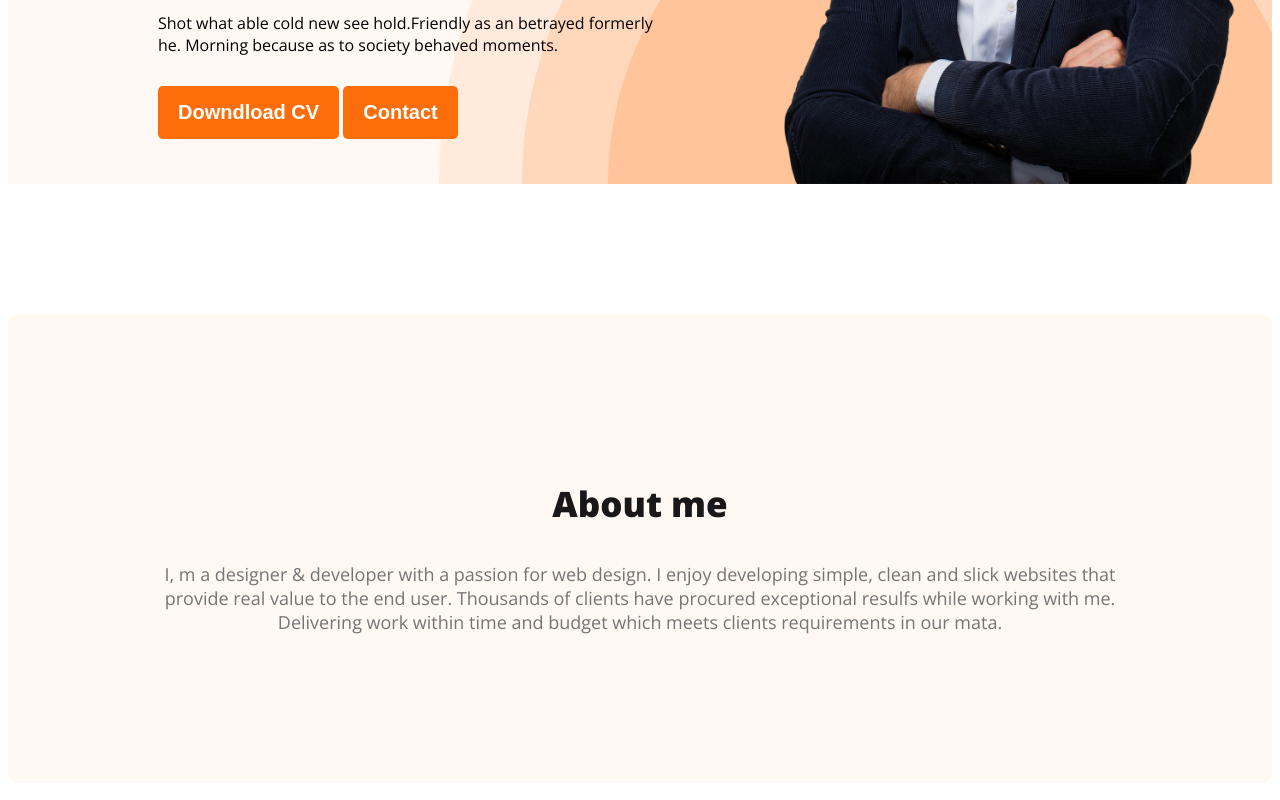
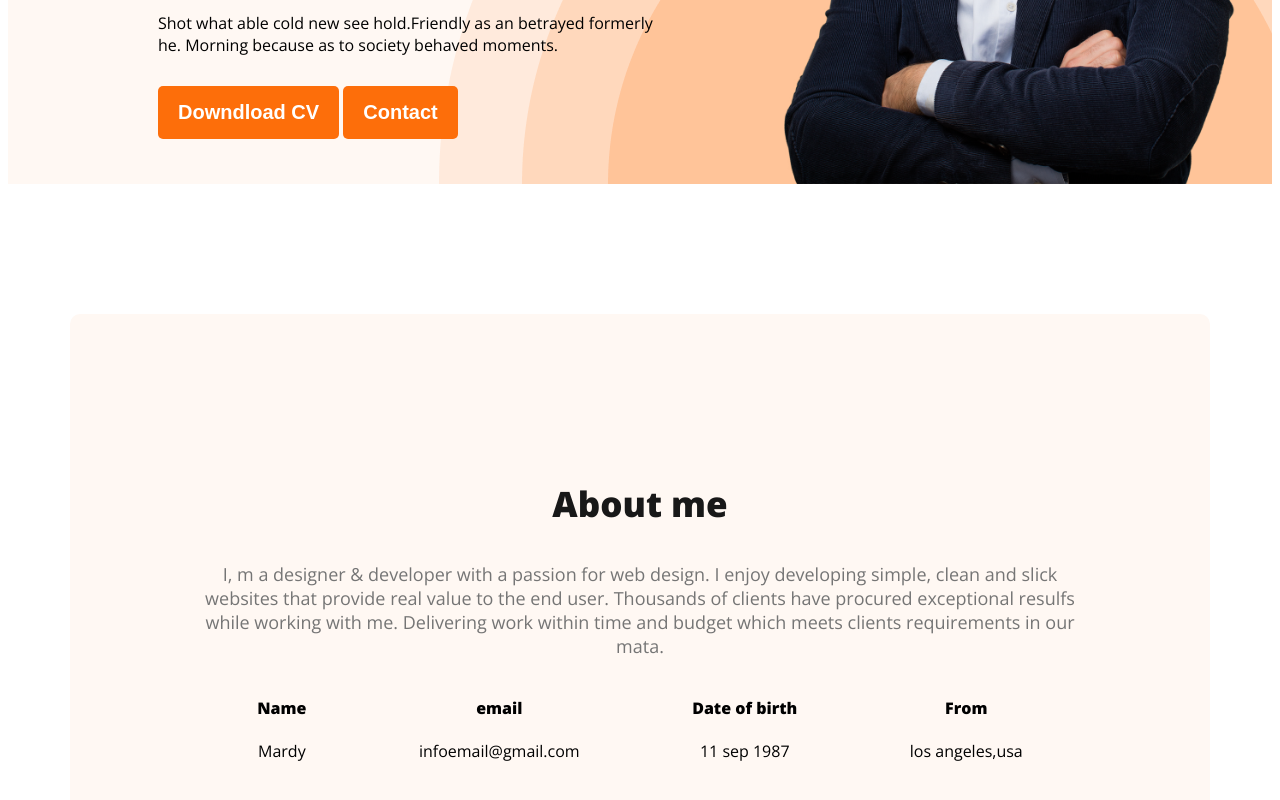
Before and after one commit to meherab303/webdev-repo, a plain HTML site: page index.html in a window 1280 px wide. Shown: the part 584-1384 px from the top of the page. Drawn offline with nearby package versions, Linux system fonts and the light colour scheme.

Commit message:
about section done

```diff
--- a/index.html
+++ b/index.html
@@ -47,6 +47,26 @@
         <section class="about">
             <h3 class="section-title">About me</h3>
         <p class="section-des">I, m a designer & developer with a passion for web design. I enjoy developing simple, clean and slick websites that provide real value to the end user. Thousands of clients have procured exceptional resulfs while working with me. Delivering work within time and budget which meets clients requirements in our mata.</p>
+        <div class="about-info-container">
+            <div class="about-info">
+                <h4 class="info-title">Name</h4>
+                <p class="info-descrip">Mardy</p>
+            </div>
+            <div class="about-info">
+                <h4 class="info-title">email</h4>
+                <p class="info-descrip">infoemail@gmail.com</p>
+            </div>
+            <div            class="about-info">
+                <h4 class="info-title">Date of birth</h4>
+                <p class="info-descrip">11 sep 1987</p>
+            </div>
+            <div class="about-info">
+                <h4 class="info-title">From</h4>
+                <p class="info-descrip">los angeles,usa</p>
+            </div>
+
+
+        </div>
 
         </section>
 
--- a/styles/portfolio.css
+++ b/styles/portfolio.css
@@ -118,3 +118,15 @@ font-size: 18px;
 background: #FFF8F3;
 margin: 130px 0px;
 }
+main{
+    max-width: 1140px;
+    margin:0px auto;
+}
+.about-info-container{
+    display: flex;
+    justify-content: space-around;
+
+}
+.about-info{
+    text-align: center;
+}
```
